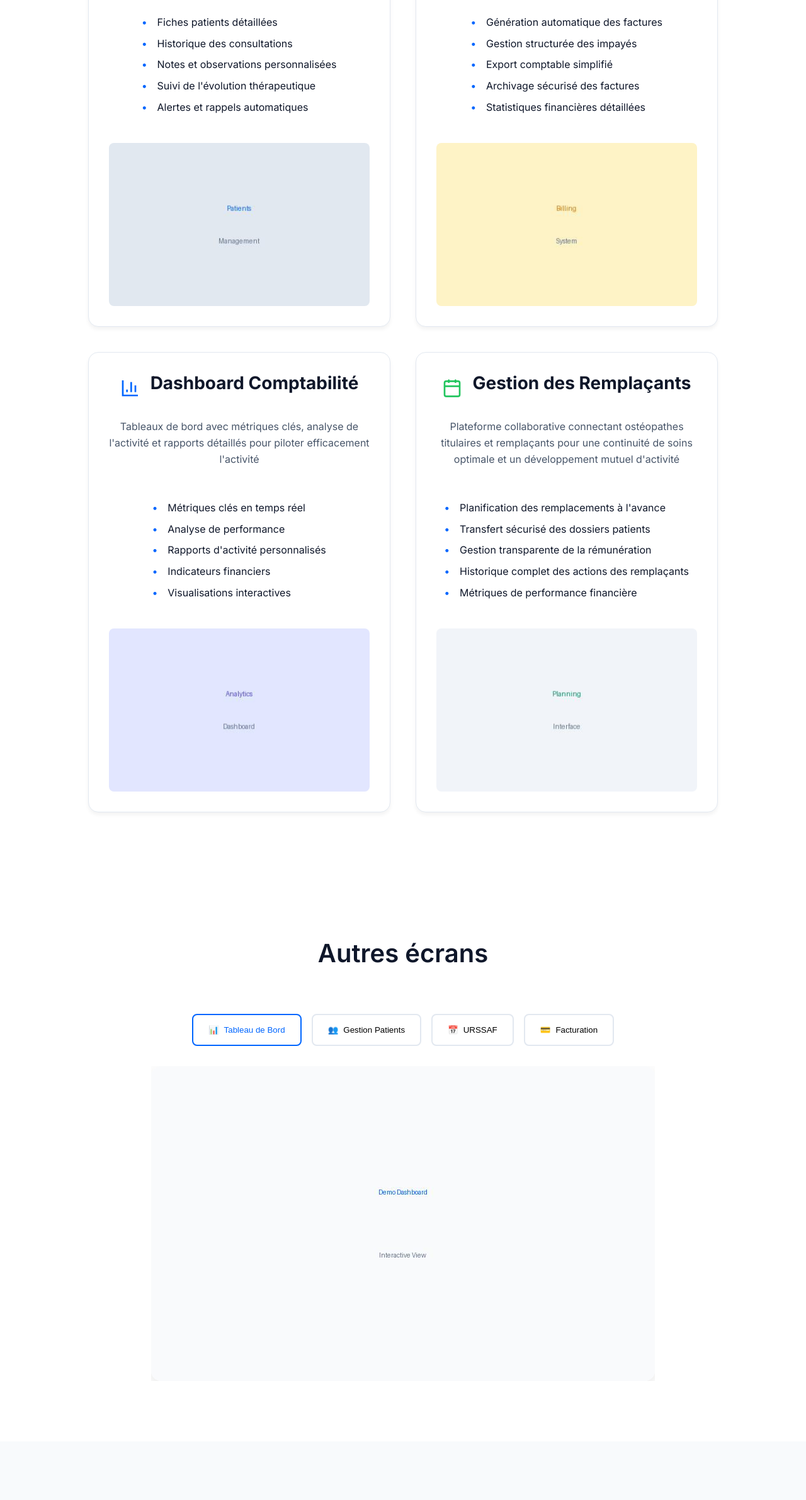
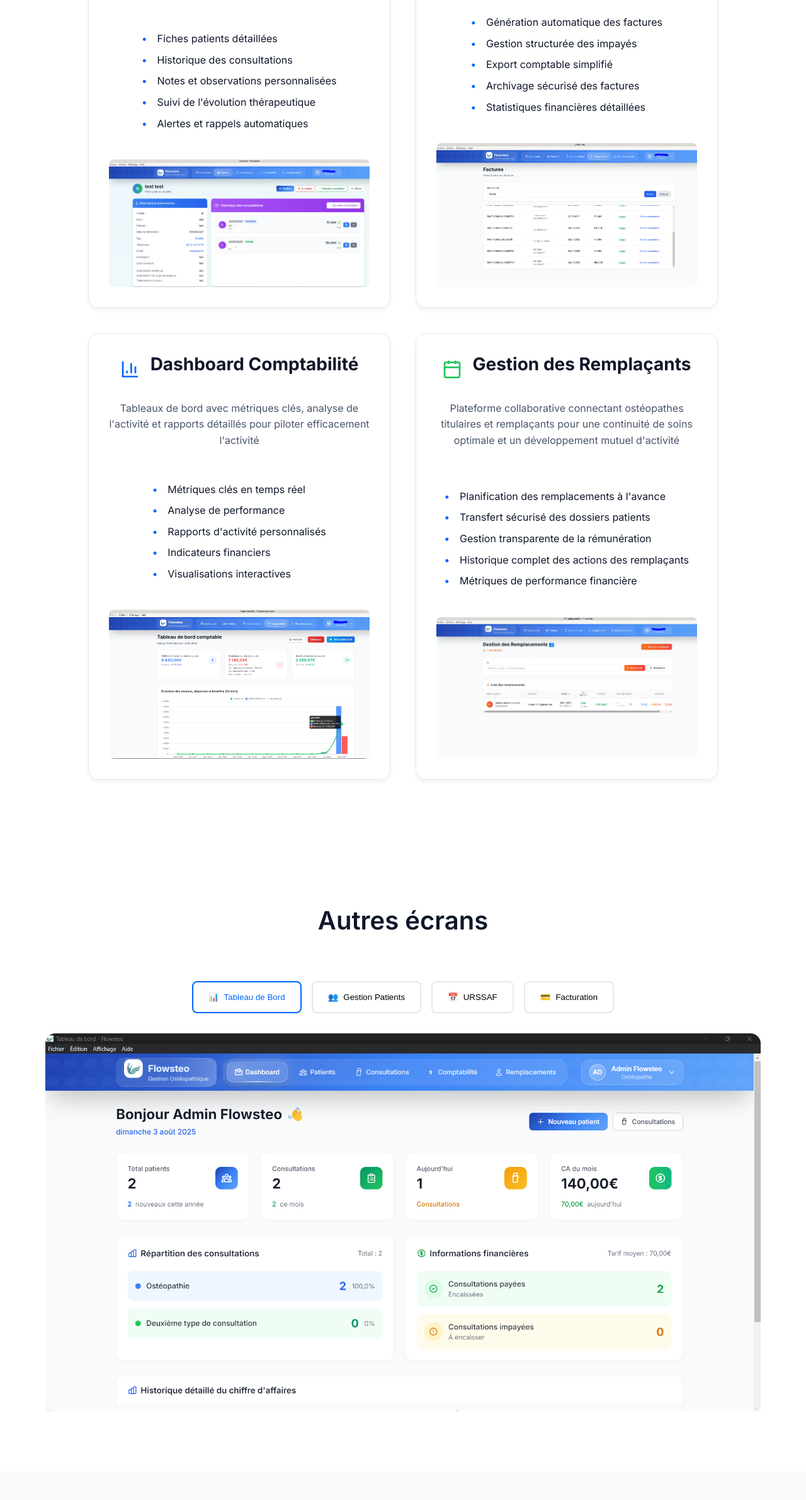
Before and after one commit to dimitri-fournaise-dev-ia/dimitri-fournaise-dev-ia.github.io, a plain HTML site: page flowsteo.html in a window 1280 px wide. Shown: the part 2794-5176 px from the top of the page at 63% size. Drawn offline with Linux system fonts and the light colour scheme.

Commit message:
images (#11)
Co-authored-by: Dimitri Fournaise <dimitri.fournaise@s2hgroup.com>

```diff
--- a/flowsteo.html
+++ b/flowsteo.html
@@ -282,7 +282,7 @@
 
           <div class="feature-image">
             <img
-              src="/images/flowsteo/patients-management.jpg"
+              src="/images/flowsteo/patients-management.png"
               alt="Interface de gestion des patients Flowsteo"
               loading="lazy"
               width="400"
@@ -317,7 +317,7 @@
 
           <div class="feature-image">
             <img
-              src="/images/flowsteo/billing-system.jpg"
+              src="/images/flowsteo/billing-system.png"
               alt="Système de facturation Flowsteo"
               loading="lazy"
               width="400"
@@ -354,7 +354,7 @@
 
           <div class="feature-image">
             <img
-              src="/images/flowsteo/analytics-dashboard.jpg"
+              src="/images/flowsteo/analytics-dashboard.png"
               alt="Tableaux de bord analytiques Flowsteo"
               loading="lazy"
               width="400"
@@ -391,7 +391,7 @@
 
           <div class="feature-image">
             <img
-              src="/images/flowsteo/planning-interface.jpg"
+              src="/images/flowsteo/planning-interface.png"
               alt="Interface de planning intelligent Flowsteo"
               loading="lazy"
               width="400"
@@ -435,7 +435,7 @@
           <div class="demo-panel active" id="demo-dashboard">
             <div class="demo-mockup">
               <img
-                src="/images/flowsteo/demo-dashboard.jpg"
+                src="/images/flowsteo/demo-dashboard.png"
                 alt="Démonstration du tableau de bord Flowsteo"
                 loading="lazy"
                 width="800"
@@ -447,7 +447,7 @@
           <div class="demo-panel" id="demo-patients">
             <div class="demo-mockup">
               <img
-                src="/images/flowsteo/demo-patients.jpg"
+                src="/images/flowsteo/demo-patients.png"
                 alt="Démonstration de la gestion patients Flowsteo"
                 loading="lazy"
                 width="800"
@@ -471,7 +471,7 @@
           <div class="demo-panel" id="demo-billing">
             <div class="demo-mockup">
               <img
-                src="/images/flowsteo/demo-billing.jpg"
+                src="/images/flowsteo/demo-billing.png"
                 alt="Démonstration de la facturation Flowsteo"
                 loading="lazy"
                 width="800"
```
Also changed, not shown: about.html (+1 -1 lines), images/flowsteo/analytics-dashboard.jpg (deleted), images/flowsteo/analytics-dashboard.png (added), images/flowsteo/billing-system.jpg (deleted), images/flowsteo/billing-system.png (added), images/flowsteo/demo-billing.jpg (deleted), images/flowsteo/demo-billing.png (added), images/flowsteo/demo-dashboard.jpg (deleted), images/flowsteo/demo-dashboard.png (added), images/flowsteo/demo-patients.jpg (deleted), images/flowsteo/demo-patients.png (added), images/flowsteo/demo-planning.jpg (deleted), images/flowsteo/patients-management.jpg (deleted), images/flowsteo/patients-management.png (added), 2 more files.
